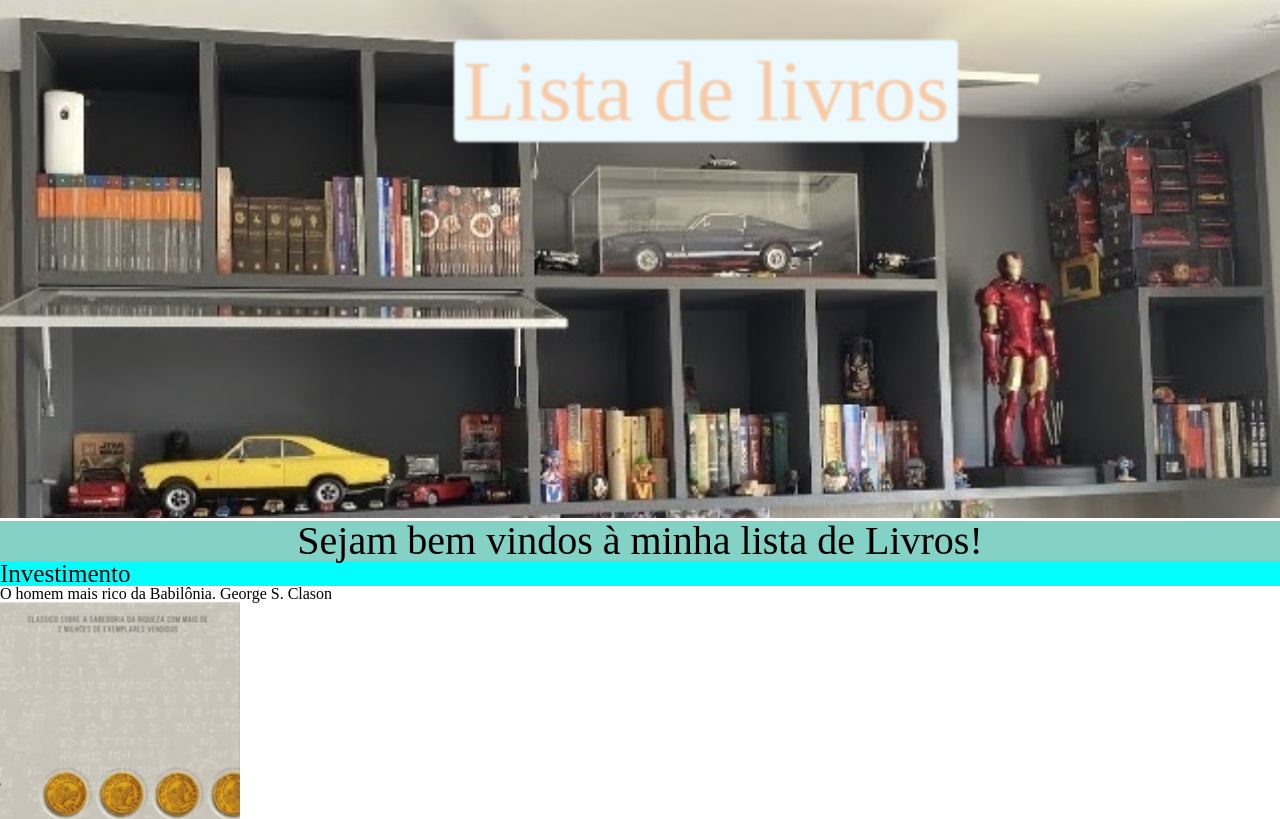
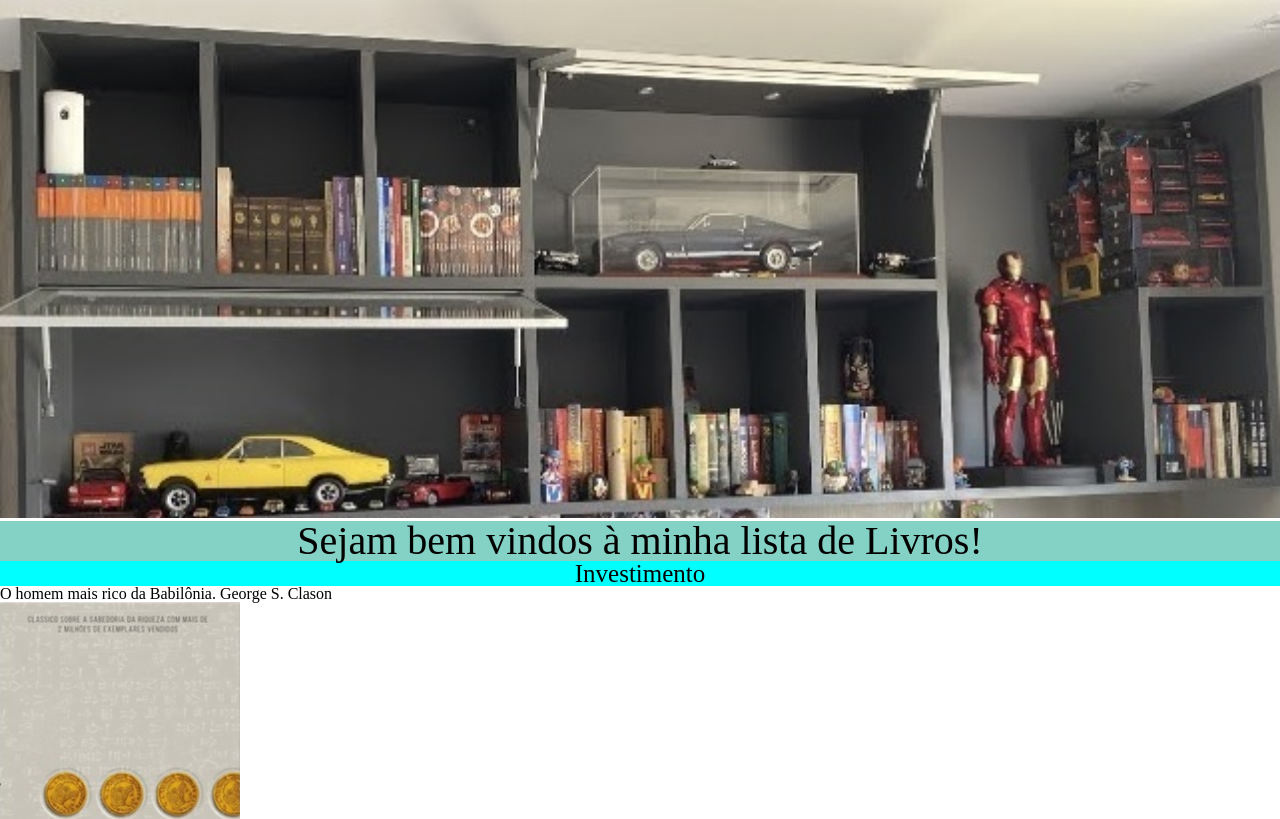
Before and after one commit to AngeloCRossi/Livros, a plain HTML site: page index.html in a window 1280 px wide. Shown: the top 819 px of the page. Drawn offline with Linux system fonts and the light colour scheme.

Commit message:
Tirei o título, ficou mais limpa a página

```diff
--- a/CSS/style.css
+++ b/CSS/style.css
@@ -1,4 +1,4 @@
-.titulo_site {
+/* .titulo_site {
     position: absolute;
     top: 5%;
     left: 35.5%;
@@ -8,7 +8,7 @@
     filter: blur(1px);
     border-radius: 5px 5px 5px 5px;
     padding: 0.1em ;
-}
+} */
 
 .banner {
     width: 100%;
@@ -24,9 +24,11 @@
 main h1 {
     font-size: 25px;
     background-color: aqua;
+    text-align: center;
 }
 
 .capa {
     width: 15em;
     height: 23em;
+
 }
--- a/index.html
+++ b/index.html
@@ -10,11 +10,11 @@
     <title>Livros</title>
 </head>
 <body>
-    <header>
+    <!-- <header>
 
         <h1 class="titulo_site">Lista de livros</h1>
 
-    </header>
+    </header>-->
 
 <h1><img class="banner" src="IMAGENS/BIBLIOTECA.jpg" alt="Imagem de estante com livros e decorações"></h1>
 
```
